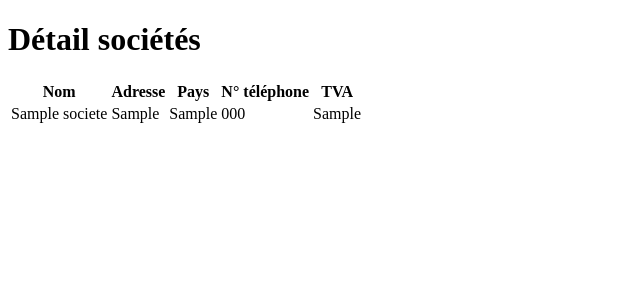
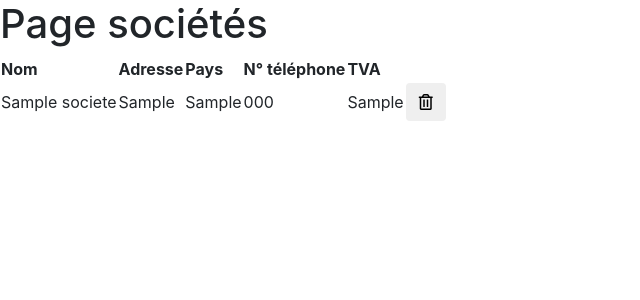
Before and after one commit to NathanHoutain/COGIP-app, a PHP site: page /societes.php in a window 1280 px wide. Shown: the top 300 px of the page, without its empty margins (0-640 px from the left). Run offline with PHP 8.4, Linux system fonts and the light colour scheme; tables that the repository leaves empty or names only in its code hold one stand-in row (values such as "Sample post"); some libraries are stand-ins or nearby versions.

Commit message:
trash icon

```diff
--- a/societes.php
+++ b/societes.php
@@ -28,11 +28,13 @@
     <meta charset="UTF-8">
     <meta name="viewport" content="width=device-width, initial-scale=1.0">
     <meta http-equiv="X-UA-Compatible" content="ie=edge">
+    <link rel="stylesheet" href="https://use.fontawesome.com/releases/v5.2.0/css/all.css" integrity="sha384-hWVjflwFxL6sNzntih27bfxkr27PmbbK/iSvJ+a4+0owXq79v+lsFkW54bOGbiDQ" crossorigin="anonymous">
+    <link href="https://stackpath.bootstrapcdn.com/bootstrap/4.1.3/css/bootstrap.min.css" rel="stylesheet" integrity="sha384-MCw98/SFnGE8fJT3GXwEOngsV7Zt27NXFoaoApmYm81iuXoPkFOJwJ8ERdknLPMO" crossorigin="anonymous">
     <title>Sociétés</title>
 </head>
 <body>
 
-<h1>Détail sociétés</h1>
+<h1>Page sociétés</h1>
     <table>
         <tr>
             <th>Nom</th>
@@ -48,6 +50,7 @@
             <td><?= $societe['societe_pays']; ?></td>
             <td><?= $societe['societe_tel']; ?></td>
             <td><?= $societe['societe_tva']; ?></td>
+            <td><button type="submit" class="btn"><i class="far fa-trash-alt"></i></button>
         </tr>
         <?php } ?>
     </table>
```
Also changed, not shown: detail-societes.php (added).
